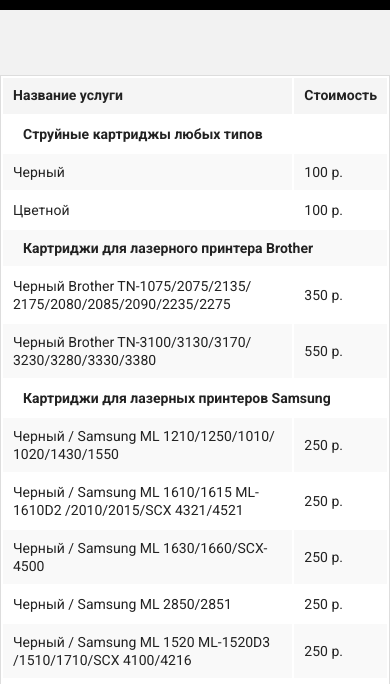
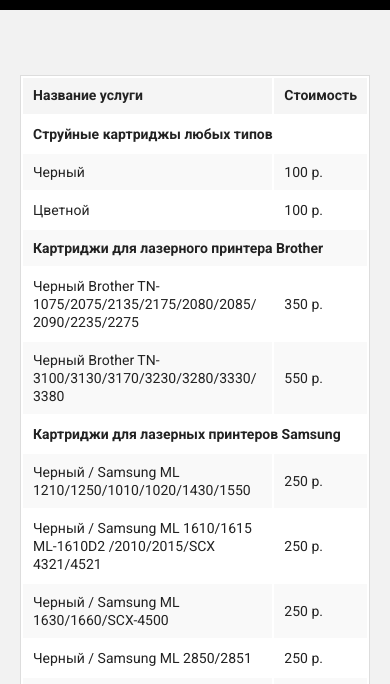
Before and after one commit to 13VF/kartridzhi, a plain HTML site: page price.html in a window 390 px wide. Shown: the part 160-844 px from the top of the page. Drawn offline with Linux system fonts and the light colour scheme.

Commit message:
1. new css for table wrapper and table

```diff
--- a/css/less.less
+++ b/css/less.less
@@ -840,16 +840,22 @@
   background: #f2f2f2;
   padding: 65px 0;
 }
+.price-table-inner-wrapper {
+  padding: 0 70px;
+  max-width: 1280px;
+  margin: 0 auto;
+}
 .price-table {
-  max-width: 970px;
   width: 100%;
-  margin: 0 auto;
   .font-we-use;
   border: 1px solid #dddddd;
 }
 .price-table__category-row {
   font-weight: bold;
 }
-.price-table__category-cell {
-  padding-left: 20px;
+
+@media screen and (max-width:780px){
+  .price-table-inner-wrapper {
+    padding: 0 20px;
+  }
 }
--- a/price.html
+++ b/price.html
@@ -21,6 +21,7 @@
       </div>
     </div>
     <div class="price-table-wrapper">
+        <div class="price-table-inner-wrapper ">
             <table class="price-table">
                 <thead class="price-table__header">
                 <tr class="price-table__header-row">
@@ -128,6 +129,7 @@
                 </tbody>
             </table>
         </div>
+    </div>
     <div class="footer-wrapper">
         <div class="footer">
             <div class="footer__logo"></div>
```
Also changed, not shown: css/less.css. Lines whose indentation alone changed are shown as unchanged.
